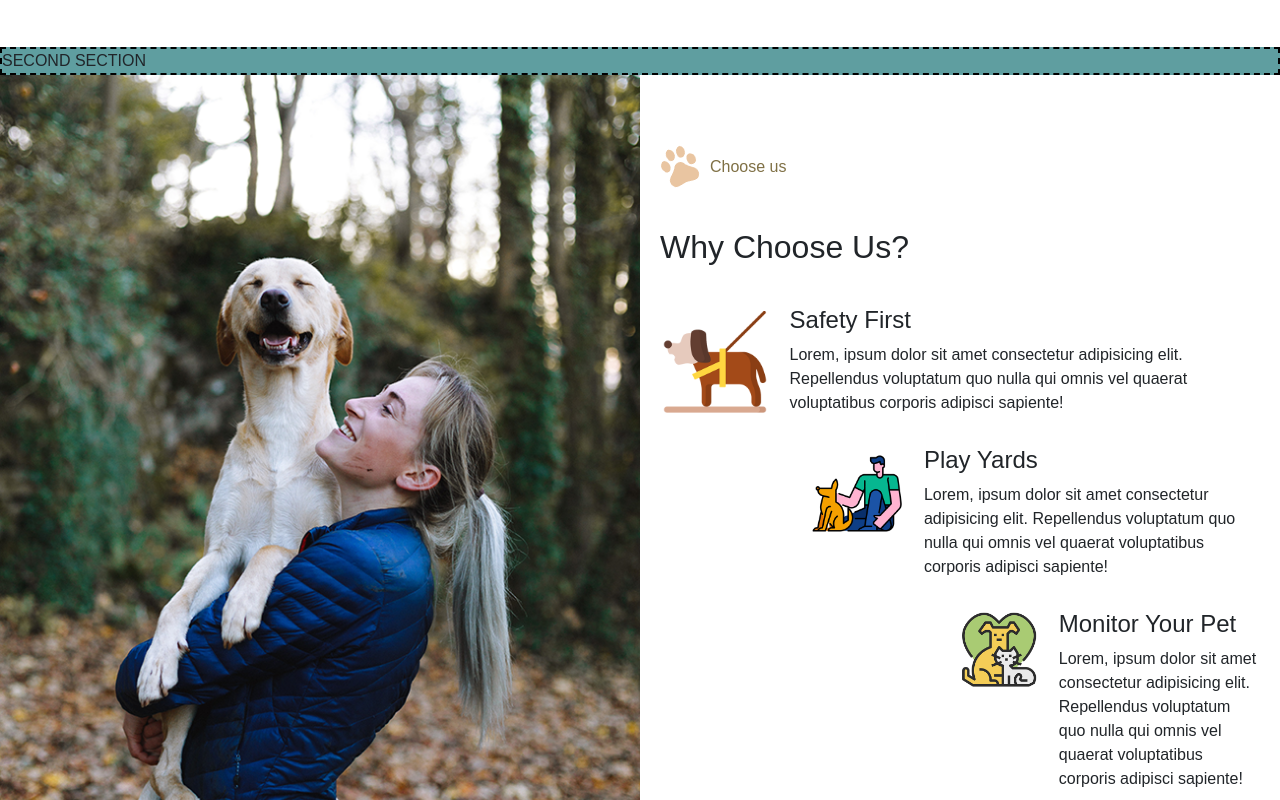
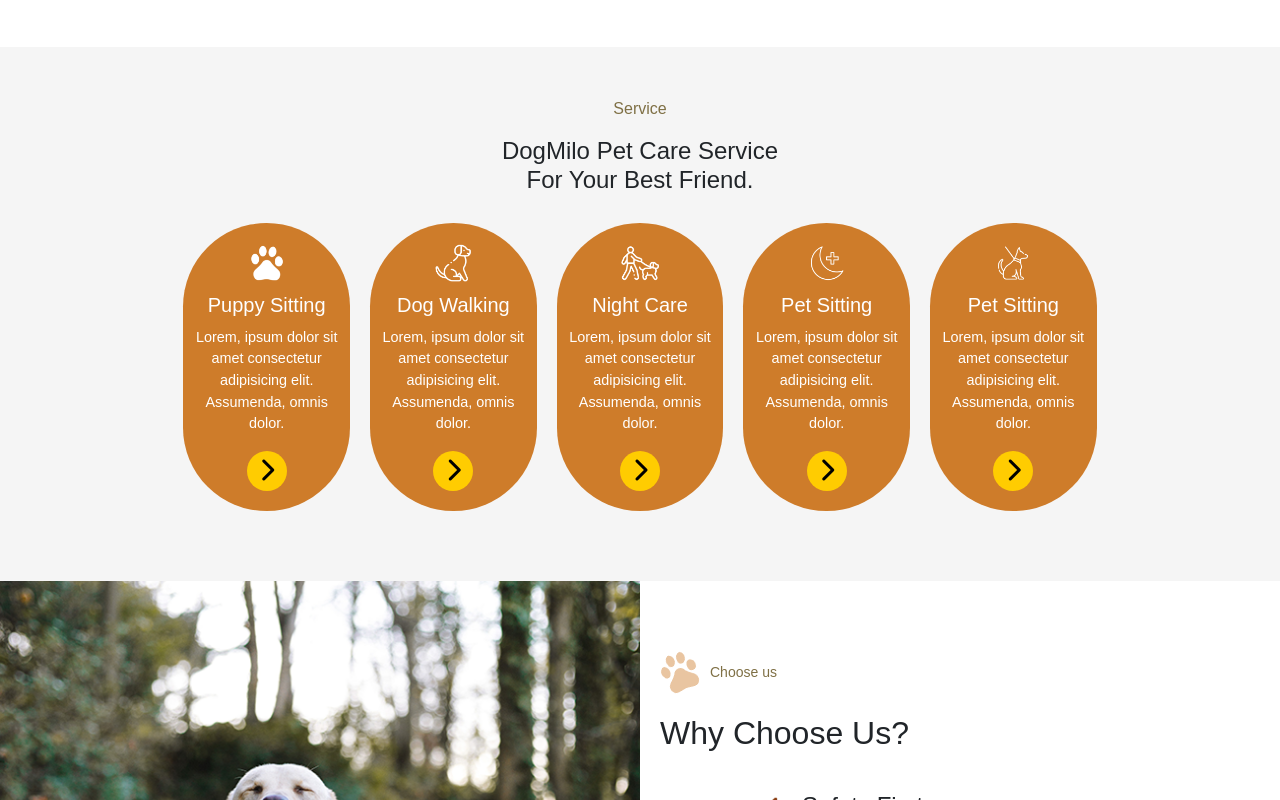
Before and after one commit to EmilDanielSamfirescu/proj-html-vuejs, a Vue app: page / in a window 1280 px wide. Shown: the part 1280-2080 px from the top of the page. Built offline with nearby package versions, Linux system fonts and the light colour scheme.

Commit message:
second main section ok

```diff
--- a/src/components/MainComponent.vue
+++ b/src/components/MainComponent.vue
@@ -52,7 +52,107 @@
 
         <!-- SECOND SECTION -->
         <section class="section-services">
-            SECOND SECTION
+            <div class="my-container">
+
+                <div class="service-title">
+                    <p>Service</p>
+                    <h4>
+                        DogMilo Pet Care Service <br>
+                        For Your Best Friend.
+                    </h4>
+                </div>
+
+                <div class="my-row justify-content-center">
+
+                    <div class="card-service">
+
+                        <div class="img-container">
+                            <img src="../assets/img/d-1.png" alt="dog-icon">
+                        </div>
+
+                        <h5>Puppy Sitting</h5>
+                        <p>Lorem, ipsum dolor sit amet consectetur adipisicing elit. Assumenda, omnis dolor.</p>
+
+                        <div class="arrow-container">
+                            <a href="#">
+                                <i class="fa-solid fa-chevron-right"></i>
+                            </a>
+                        </div>
+
+                    </div>
+
+                    <div class="card-service">
+
+                        <div class="img-container">
+                            <img src="../assets/img/d-2.png" alt="dog-icon">
+                        </div>
+
+                        <h5>Dog Walking</h5>
+                        <p>Lorem, ipsum dolor sit amet consectetur adipisicing elit. Assumenda, omnis dolor.</p>
+
+                        <div class="arrow-container">
+                            <a href="#">
+                                <i class="fa-solid fa-chevron-right"></i>
+                            </a>
+                        </div>
+
+                    </div>
+
+                    <div class="card-service">
+
+                        <div class="img-container">
+                            <img src="../assets/img/d-3.png" alt="dog-icon">
+                        </div>
+
+                        <h5>Night Care</h5>
+                        <p>Lorem, ipsum dolor sit amet consectetur adipisicing elit. Assumenda, omnis dolor.</p>
+
+                        <div class="arrow-container">
+                            <a href="#">
+                                <i class="fa-solid fa-chevron-right"></i>
+                            </a>
+                        </div>
+
+                    </div>
+
+                    <div class="card-service">
+
+                        <div class="img-container">
+                            <img src="../assets/img/d-4.png" alt="dog-icon">
+                        </div>
+
+                        <h5>Pet Sitting</h5>
+                        <p>Lorem, ipsum dolor sit amet consectetur adipisicing elit. Assumenda, omnis dolor.</p>
+
+                        <div class="arrow-container">
+                            <a href="#">
+                                <i class="fa-solid fa-chevron-right"></i>
+                            </a>
+                        </div>
+
+                    </div>
+
+                    <div class="card-service">
+
+                        <div class="img-container">
+                            <img src="../assets/img/d-5.png" alt="dog-icon">
+                        </div>
+
+                        <h5>Pet Sitting</h5>
+                        <p>Lorem, ipsum dolor sit amet consectetur adipisicing elit. Assumenda, omnis dolor.</p>
+
+                        <div class="arrow-container">
+                            <a href="#">
+                                <i class="fa-solid fa-chevron-right"></i>
+                            </a>
+                        </div>
+
+                    </div>
+
+
+                </div>
+
+            </div>
         </section>
         <!-- SECOND SECTION -->
 
@@ -90,7 +190,7 @@
                                 </div>
                             </div>
 
-                            <div class="my-row col-9 offset-3 play">
+                            <div class="my-row col-10 offset-2 play">
                                 <div class="img-container">
                                     <img src="../assets/img/w-2.png" alt="">
                                 </div>
@@ -103,7 +203,7 @@
                                 </div>
                             </div>
 
-                            <div class="my-row col-6 offset-6 monitor">
+                            <div class="my-row col-8 offset-4 monitor">
                                 <div class="img-container">
                                     <img src="../assets/img/w-1.png" alt="">
                                 </div>
@@ -173,7 +273,69 @@
 }
 
 .section-services {
-    @include debug-2
+    background-color: $bg-lightgrey-color;
+    padding: 50px 0px;
+
+    .service-title {
+        text-align: center;
+
+        p{
+            color: $top-header-bg-color;
+        }
+    }
+
+    .card-service {
+        display: flex;
+        flex-direction: column;
+        align-items: center;
+        background-color: $orange-main-color;
+        width: calc(100% / 6);
+        text-align: center;
+        border-radius: 100px;
+        padding: 20px 10px;
+        margin: 20px 10px;
+        color: white;
+        .img-container {
+            width: 40px;
+
+            img {
+                width: 100%;
+                display: block;
+            }
+        }
+
+        h5 {
+            margin: 10px 0px;
+        }
+
+        p{
+            font-size: 0.9em;
+        }
+
+        .arrow-container {
+            width: 40px;
+            height: 40px;
+            font-size: 1.5em;
+            background-color: $button-color;
+            border-radius: 50%;
+            line-height: 40px;
+
+            a {
+                list-style: none;
+                color: black;
+                padding: 10px;
+
+            }
+
+            &:hover {
+                background-color: $button-hover-color;
+
+                a{
+                    color: white;
+                }
+            }
+        }
+    }
 }
 
 .section-why-us {
@@ -200,7 +362,12 @@
             }
 
         h2 {
-            margin: 40px 0px;
+            margin-top: 20px;
+            margin-bottom: 40px;
+        }
+
+        p {
+            font-size: 14px;
         }
 
         .reasons-to-choose {
@@ -234,7 +401,7 @@
 
             .monitor {
                 .img-container {
-                width: 140%;
+                width: 80%;
                 margin-right: 20px;
 
                 img {
```
